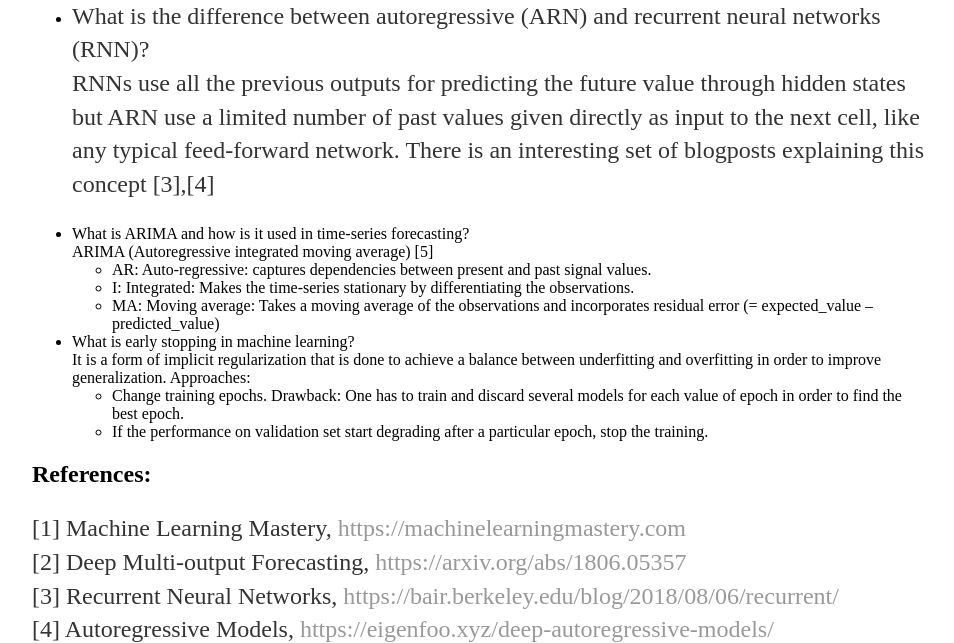
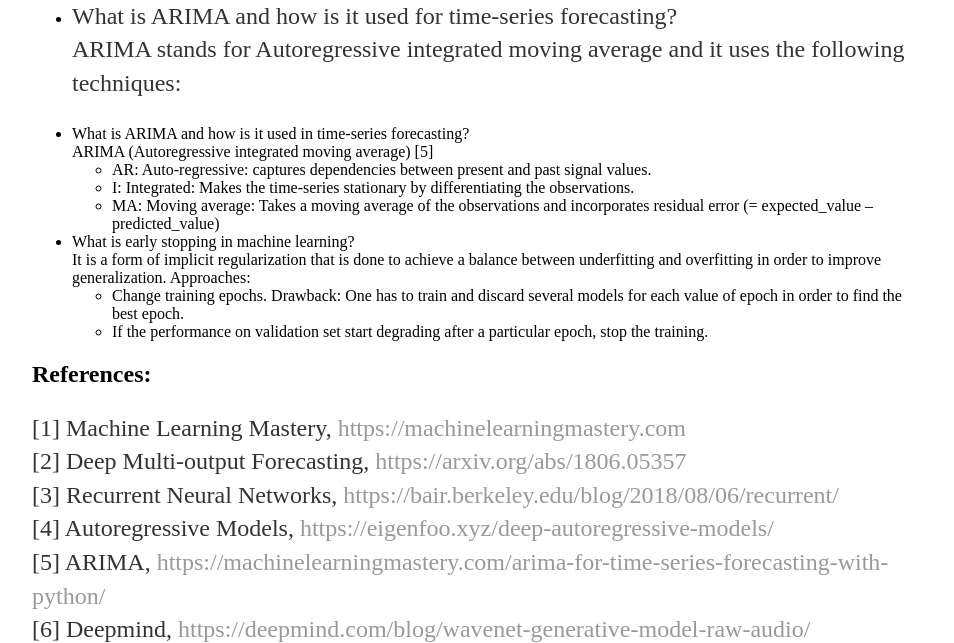
Before and after one commit to hadiahameed/hadiahameed.github.io, a Jekyll site: the page built from _posts/2019-09-01-episode1.md, in a window 1280 px wide and 900 px high, scrolled down 893 px, cut to the strip 257-900 px from the top of the window. Shown: the whole strip, without its empty margins (160-1114 px from the left). Built offline with Jekyll 4.4.1, drawn with Linux system fonts in a browser that asks for light colours.

Commit message:
Update 2019-09-01-episode1.md

```diff
--- a/_posts/2019-09-01-episode1.md
+++ b/_posts/2019-09-01-episode1.md
@@ -26,8 +26,8 @@
 :-------------------------:|:-------------------------:
 ![](https://storage.googleapis.com/deepmind-live-cms/documents/BlogPost-Fig2-Anim-160908-r01.gif){:width="50% align="center"} |  ![](https://miro.medium.com/max/1722/1*SAuwuiKBhzR4tBhr54mYkA.png){:width="50%" align="center"}
 
-+ What is the difference between autoregressive (ARN) and recurrent neural networks (RNN)?
-RNNs use all the previous outputs for predicting the future value through hidden states but ARN use a limited number of past values given directly as input to the next cell, like any typical feed-forward network. There is an interesting set of blogposts explaining this concept [3],[4]
++ What is ARIMA and how is it used for time-series forecasting?
+ARIMA stands for Autoregressive integrated moving average and it uses the following techniques:
 
 + What is ARIMA and how is it used in time-series forecasting?
 ARIMA (Autoregressive integrated moving average) [5]
```
